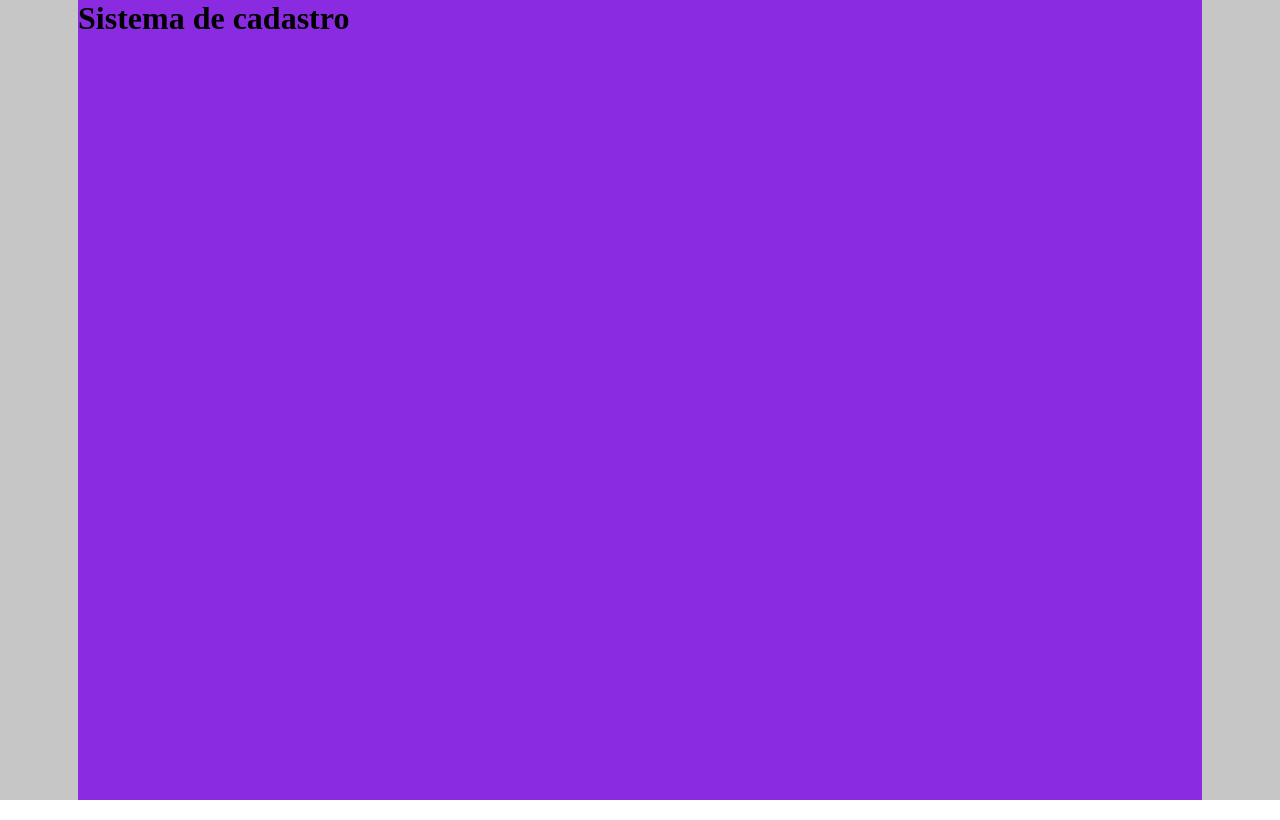
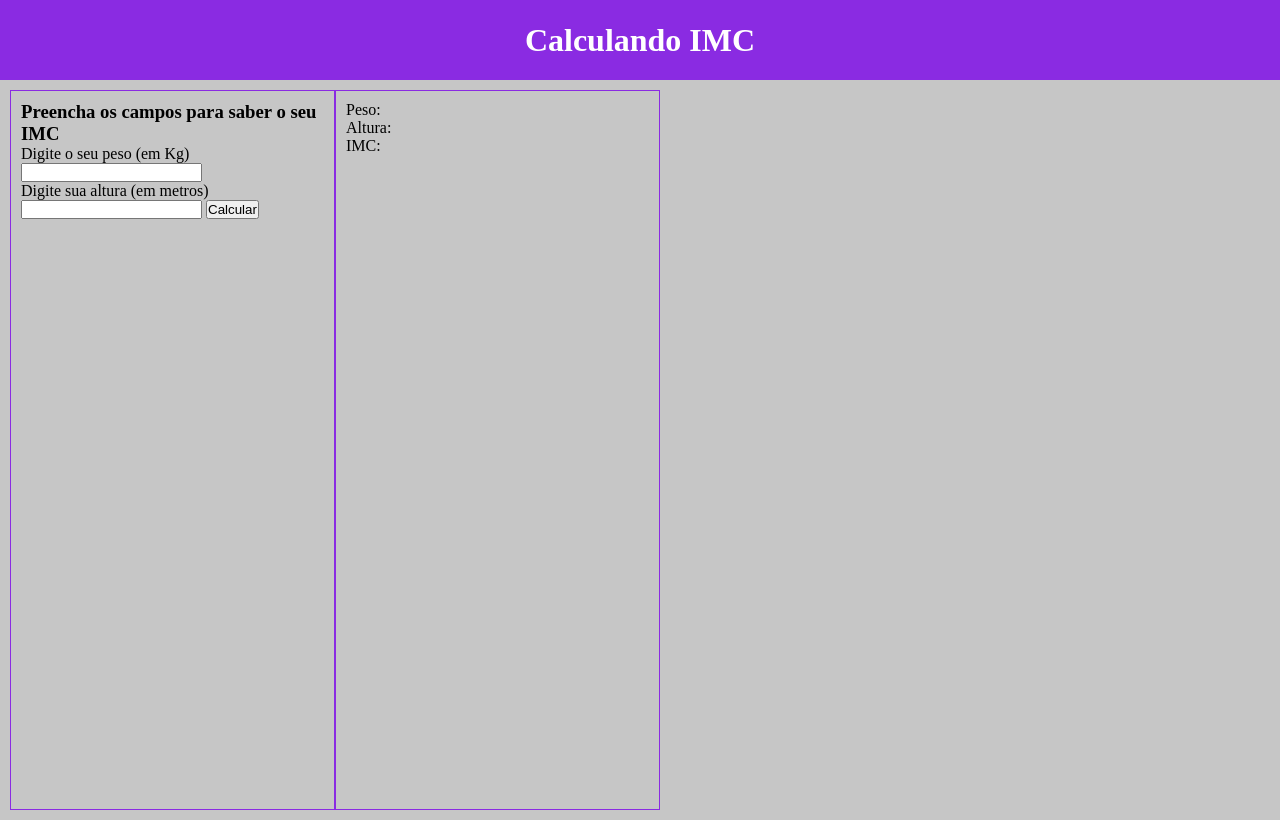
Before and after one commit to kevinup13/algoritmos_estudos, a plain HTML site: page algoritmo-js/projeto_cadastro/index.html in a window 1280 px wide. Drawn offline with Linux system fonts and the light colour scheme.

Commit message:
ajuste de codigo

```diff
--- a/algoritmo-js/projeto_cadastro/index.html
+++ b/algoritmo-js/projeto_cadastro/index.html
@@ -3,17 +3,34 @@
 <head>
     <meta charset="UTF-8">
     <meta name="viewport" content="width=device-width, initial-scale=1.0">
-    <title>Cadastro de Produtos</title>
+    <title>Calculo de IMC</title>
     <link rel="stylesheet" href="style.css">
 </head>
 <body>
     <div class="conteiner">
         <header>
-            <h1>Sistema de cadastro</h1>
+            <h1>Calculando IMC</h1>
+        </header>
 
-        </header>
         <section>
+            <div class="left">
+                <h3>Preencha os campos para saber o seu IMC</h3>
+                <label for="peso">
+                    <p>Digite o seu peso (em Kg)</p>
+                    <input id="peso" type="text">
+                </label>
+                <label for="altura"></label>
+                    <p>Digite sua altura (em metros)</p>
+                    <input id="altura" type="text">
+                </label>
+                <button type="button">Calcular</button>
+            </div>
 
+            <div class="right">
+                <p>Peso: </p>
+                <p>Altura: </p>
+                <p>IMC: </p>
+            </div>
 
         </section>
     </div>
--- a/algoritmo-js/projeto_cadastro/style.css
+++ b/algoritmo-js/projeto_cadastro/style.css
@@ -12,6 +12,37 @@
     justify-content: center;
 
 }
+header{
+    display: flex;
+    justify-content: center;
+    align-items: center;
+    background-color: blueviolet;
+    width: 100%;
+    height: 80px;
+
+}
+
+header h1 {
+    color: white;
+    font-size: bolder;
+}
+
+section{
+    display: flex;
+    justify-content: center;
+    align-items: center;
+    width: 650px;
+    height: calc(100vh - 80px);
+    margin: 10px;
+
+}
+.left, .right {
+    border: 1px solid blueviolet;
+    width: 50%;
+    height: 100%;
+    padding: 10px;
+}
+/*
 header, section {
     display: flex;
     width: 1124px;
@@ -23,5 +54,6 @@ header{
 
 }
 section {
+    display: flex;
     height: calc(100vh - 80px);
-}
+} */
```
